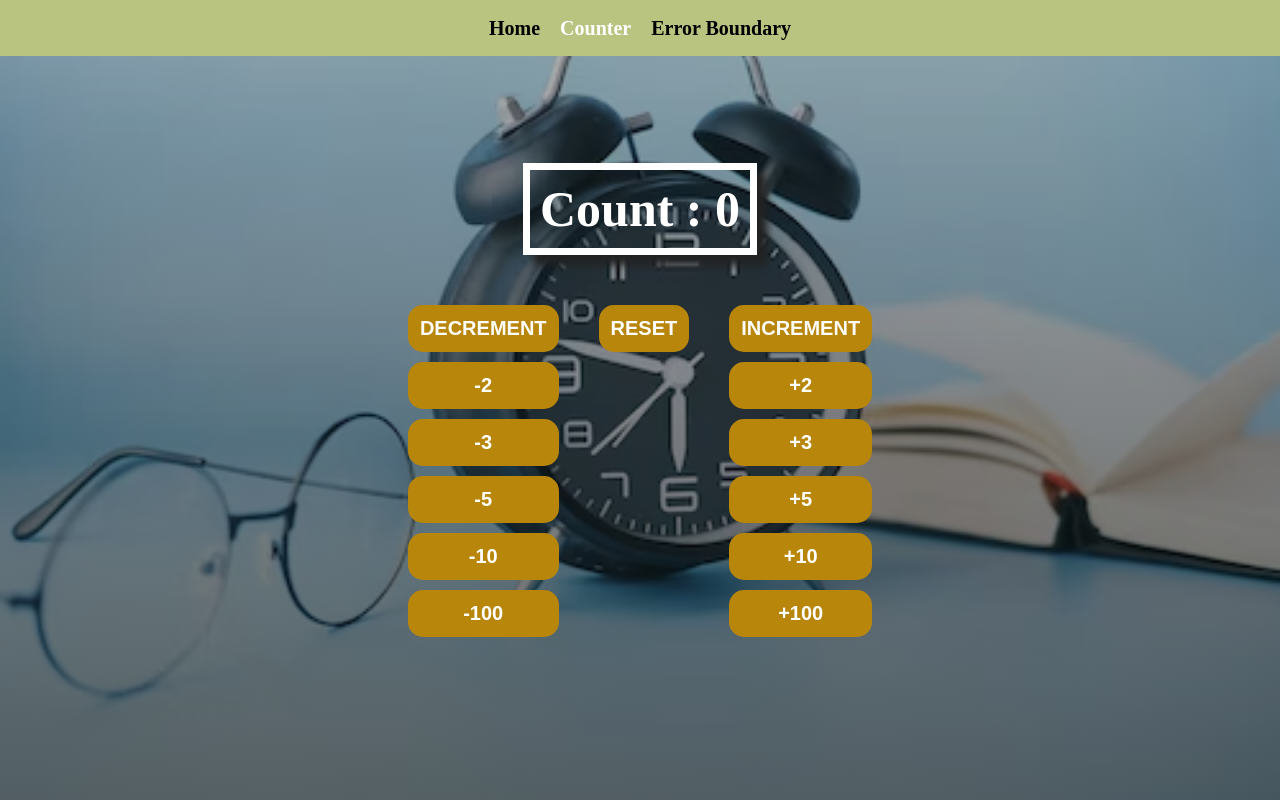
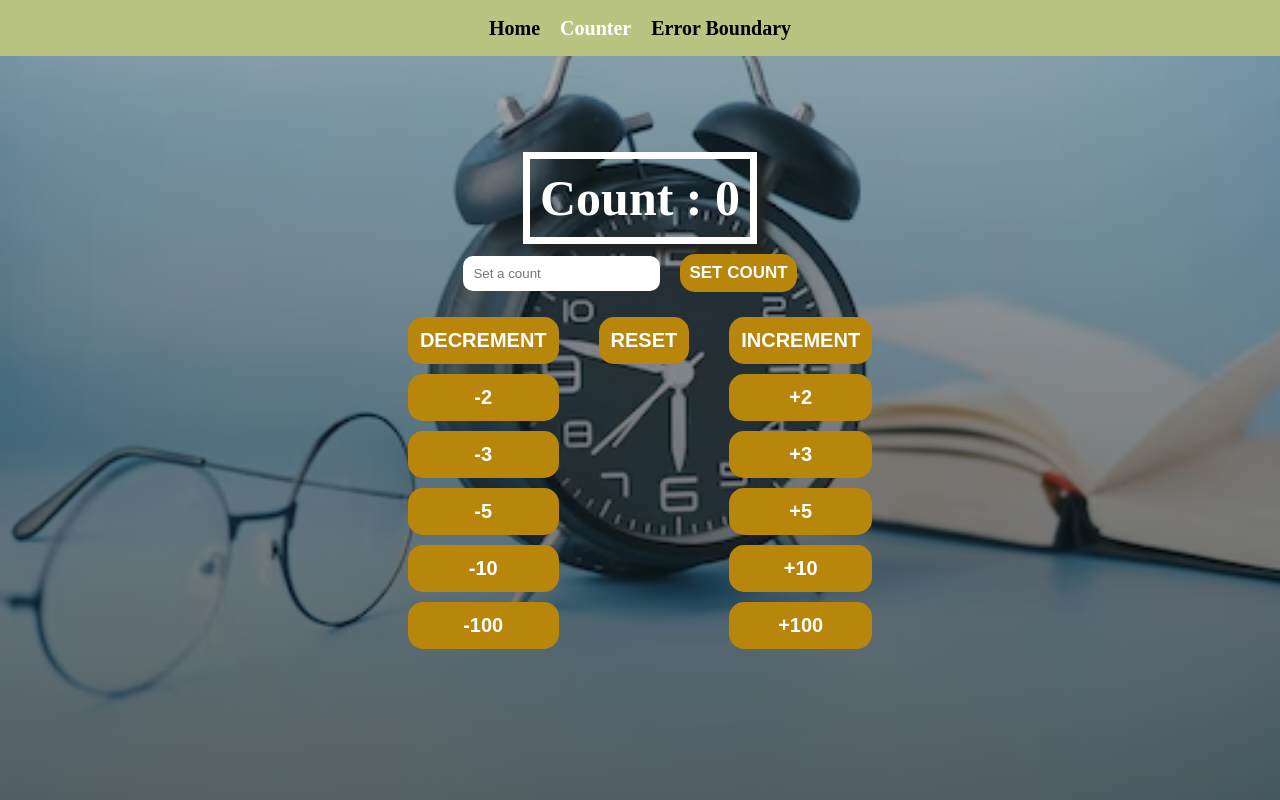
Before and after one commit to was-coder/react-counter, a React (Create React App) app: page /counter in a window 1280 px wide. Built offline with nearby package versions, Linux system fonts and the light colour scheme.

Commit message:
feat:Add a set counter input

```diff
--- a/src/components/Counter.jsx
+++ b/src/components/Counter.jsx
@@ -1,10 +1,11 @@
-import React, { useReducer } from "react";
+import React, { useReducer, useState } from "react";
 import { Helmet } from "react-helmet-async";
 import reducer from "../hooks/Reduce";
 
 const initialstate = { count: 0 };
 
 function Counter() {
+  const [value, setValue] = useState("");
   const COUNTSVALUE = [2, 3, 5, 10, 100];
 
   const handleDecrement = () => {
@@ -12,8 +13,8 @@ function Counter() {
   };
 
   const handleExtraDecrement = (e) => {
-    const value = parseInt(e.target.id);
-    dispatch({ type: "extradecrement", value: value });
+    const extraValue = parseInt(e.target.id);
+    dispatch({ type: "extradecrement", value: extraValue });
   };
 
   const handleReset = () => {
@@ -25,8 +26,18 @@ function Counter() {
   };
 
   const handleExtraIncrement = (e) => {
-    const value = parseInt(e.target.id);
-    dispatch({ type: "extraincrement", value: value });
+    const extraValue = e.target.id;
+    dispatch({ type: "extraincrement", extraValue: extraValue });
+  };
+
+  const handleChange = (e) => {
+    setValue(e.target.value);
+  };
+
+  const handleSetCount = (e) => {
+    e.preventDefault();
+    dispatch({ type: "setcounthandle", value: value });
+    setValue("");
   };
 
   const [state, dispatch] = useReducer(reducer, initialstate);
@@ -45,21 +56,36 @@ function Counter() {
         <div className="count-container">
           <h1 className="count-result">Count : {state.count}</h1>
         </div>
+        <div>
+          <form>
+            <input
+              placeholder={`Set a count`}
+              type="number"
+              id="value"
+              className="form-input"
+              value={value}
+              onChange={handleChange}
+            />
+            <button onClick={handleSetCount} className="btn form-btn">
+              SET COUNT
+            </button>
+          </form>
+        </div>
         <div className="click-div">
           <div className="de-increment-div">
             <button type="button" className="btn" onClick={handleDecrement}>
               DECREMENT
             </button>
-            {COUNTSVALUE.map((value) => {
+            {COUNTSVALUE.map((extraValue) => {
               return (
                 <button
                   type="button"
-                  key={value}
+                  key={extraValue}
                   className="btn"
-                  id={value}
+                  id={extraValue}
                   onClick={handleExtraDecrement}
                 >
-                  -{value}
+                  -{extraValue}
                 </button>
               );
             })}
@@ -73,16 +99,16 @@ function Counter() {
             <button type="button" className="btn" onClick={handleIncrement}>
               INCREMENT
             </button>
-            {COUNTSVALUE.map((value) => {
+            {COUNTSVALUE.map((extraValue) => {
               return (
                 <button
                   type="button"
-                  key={value}
+                  key={extraValue}
                   className="btn"
-                  id={value}
+                  id={extraValue}
                   onClick={handleExtraIncrement}
                 >
-                  +{value}
+                  +{extraValue}
                 </button>
               );
             })}
--- a/src/css/counter.css
+++ b/src/css/counter.css
@@ -11,7 +11,7 @@
 .click-div {
   display: flex;
   justify-content: space-between;
-  padding-top: 50px;
+  padding-top: 25px;
 }
 
 .de-increment-div {
@@ -32,6 +32,23 @@
   cursor: pointer;
 }
 
+form {
+  /* display: flex; */
+  /* justify-content: center; */
+  margin-top: 10px;
+}
+
+.form-input {
+  /* padding-left: 10px; */
+  border-radius: 10px;
+  border: none;
+  padding: 7px;
+}
+
+.form-btn {
+  padding: 5px;
+}
+
 @media screen and (min-width: 960px) {
   .count-result {
     font-size: 50px;
@@ -40,4 +57,13 @@
   .btn {
     font-size: 20px;
   }
+
+  .form-input {
+    padding: 10px;
+  }
+
+  .form-btn {
+    padding: 7px;
+    font-size: 17px;
+  }
 }
--- a/src/hooks/Reduce.js
+++ b/src/hooks/Reduce.js
@@ -22,7 +22,12 @@ export default function reducer(state, action) {
 
     case "extraincrement":
       return {
-        count: state.count + action.value,
+        count: state.count + parseInt(action.extraValue),
+      };
+
+    case "setcounthandle":
+      return {
+        count: parseInt(action.value),
       };
 
     default:
```
